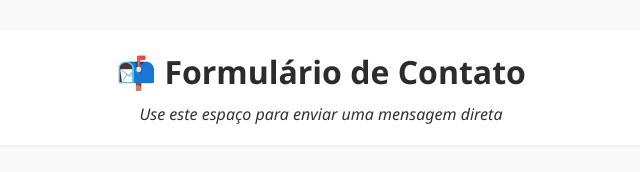
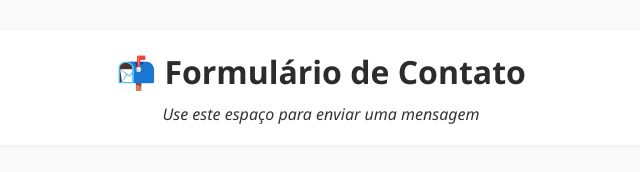
Before and after one commit to C4str0RM/Atividades-Dev-Web_Facul, a plain HTML site: page SALA DE AULA/contato.html in a window 1280 px wide. Shown: the top 172 px of the page, 319-959 px from the left. Drawn offline with Linux system fonts and the light colour scheme.

```diff
--- a/SALA DE AULA/contato.html
+++ b/SALA DE AULA/contato.html
@@ -9,7 +9,7 @@
 
     <header>
         <h1>📬 Formulário de Contato</h1>
-        <p><em>Use este espaço para enviar uma mensagem direta</em></p>
+        <p><em>Use este espaço para enviar uma mensagem</em></p>
     </header>
 
     <main>
```
